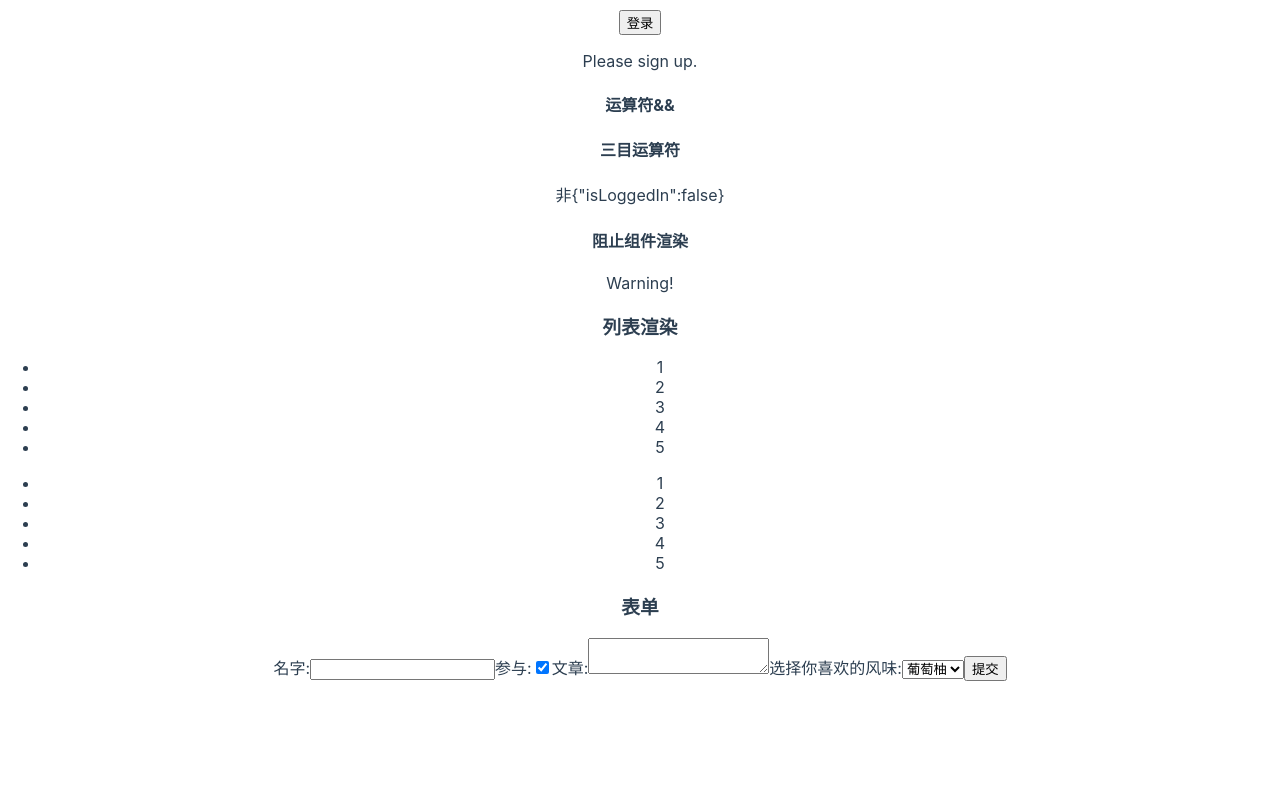
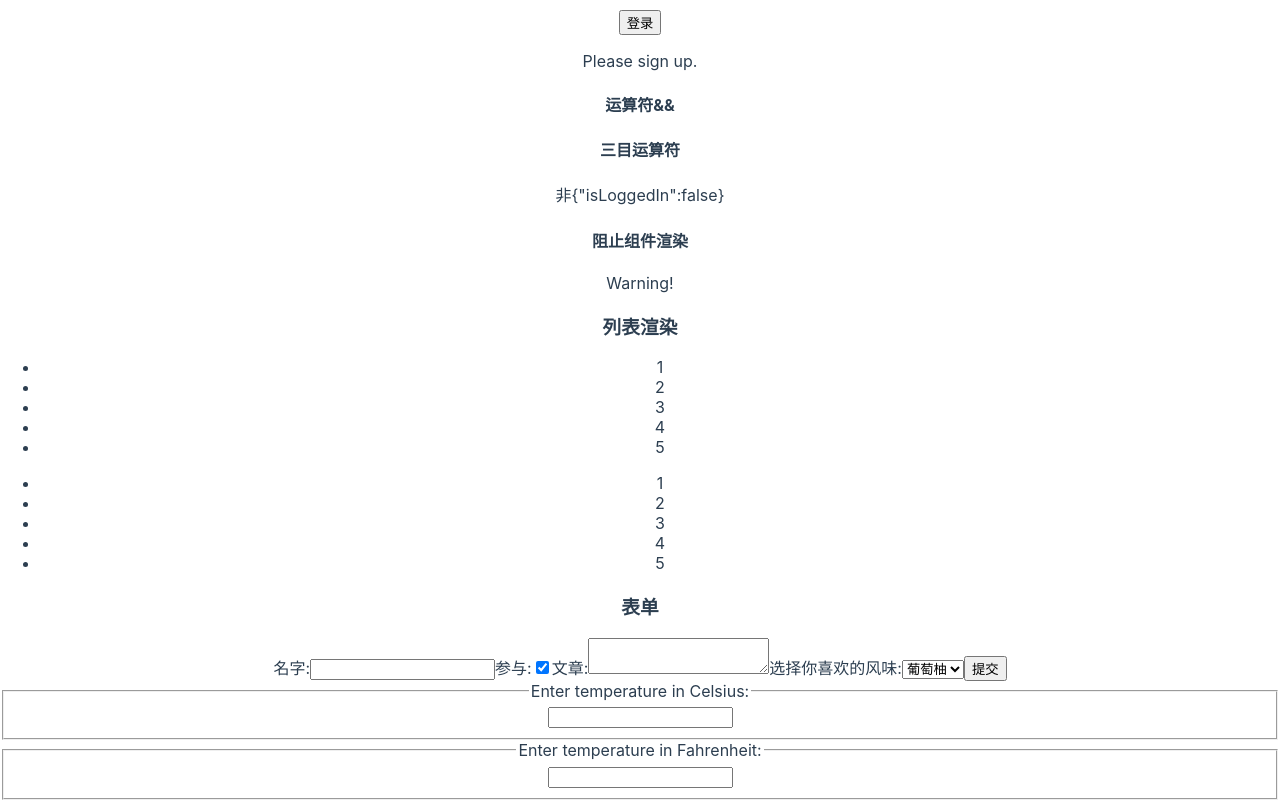
Before and after one commit to 11zouzouzou/react17Learn, a React (Vite) app: page / in a window 1280 px wide. Shown: the part 702-1502 px from the top of the page. Before the commit the page ends 1383 px from the top, so only its background shows below. Built offline with nearby package versions, Linux system fonts and the light colour scheme.

Commit message:
状态提升

```diff
--- a/src/components/ControlComp.tsx
+++ b/src/components/ControlComp.tsx
@@ -34,7 +34,7 @@ class ControlComp extends React.Component {
         <h4>运算符&&</h4>
         <p>{isLoggedIn && <h6>{JSON.stringify(this.state)}</h6>}</p>
         <h4>三目运算符</h4>
-        <p>{isLoggedIn ? <p>{JSON.stringify(this.state)}</p> : <p>{"非" + JSON.stringify(this.state)}</p>}</p>
+        {isLoggedIn ? <p>{JSON.stringify(this.state)}</p> : <p>{"非" + JSON.stringify(this.state)}</p>}
         <h4>阻止组件渲染</h4>
         <WarningBanner warn={!isLoggedIn}></WarningBanner>
       </div>
--- /dev/null
+++ b/src/components/temperatureComp/TemperatureInput.tsx
@@ -0,0 +1,36 @@
+import React from "react";
+interface TemperatureInfo {
+  temperature: string;
+  scale: SCALENAMEENUM;
+}
+export enum SCALENAMEENUM {
+  c = "Celsius",
+  f = "Fahrenheit",
+}
+class TemperatureInput extends React.Component<{ scale: SCALENAMEENUM; temperature: string; onTemperatureChange: (v: string) => void } | undefined> {
+  // state: TemperatureInfo;
+  constructor(props?: Readonly<{ scale: SCALENAMEENUM; temperature: string; onTemperatureChange: (v: string) => void }>) {
+    super(props);
+    this.handleChange = this.handleChange.bind(this);
+    // this.state = { temperature: "", scale: SCALENAMEENUM.c };
+  }
+
+  handleChange(e: any) {
+    // this.setState({ temperature: e.target.value });
+    this.props.onTemperatureChange(e.target.value);
+
+  }
+
+  render() {
+    const temperature = this.props.temperature;
+    const scale = this.props.scale;
+    return (
+      <fieldset>
+        <legend>Enter temperature in {scale}:</legend>
+        <input value={temperature} onChange={this.handleChange}></input>
+      </fieldset>
+    );
+  }
+}
+
+export { TemperatureInput };
--- /dev/null
+++ b/src/components/temperatureComp/index.tsx
@@ -0,0 +1,60 @@
+import React from "react";
+import { SCALENAMEENUM, TemperatureInput } from "./TemperatureInput";
+interface CalStateInfo {
+  temperature: string;
+  scale: SCALENAMEENUM;
+}
+class Calculator extends React.Component {
+  state: CalStateInfo;
+  constructor(props?: any) {
+    super(props);
+    this.handleCelsiusChange = this.handleCelsiusChange.bind(this);
+    this.handleFahrenheitChange = this.handleFahrenheitChange.bind(this);
+    this.state = { temperature: "", scale: SCALENAMEENUM.c };
+  }
+
+  handleCelsiusChange(temperature: string) {
+    this.setState({ scale: SCALENAMEENUM.c, temperature });
+  }
+
+  handleFahrenheitChange(temperature: string) {
+    this.setState({ scale: SCALENAMEENUM.f, temperature });
+  }
+
+  render() {
+    const scale = this.state.scale;
+    const temperature = this.state.temperature;
+    const celsius = scale !== SCALENAMEENUM.c ? tryConvert(temperature, toCelsius) : temperature;
+    const fahrenheit = scale !== SCALENAMEENUM.f ? tryConvert(temperature, toFahrenheit) : temperature;
+    //使用子组件调用父组件函数实现状态提升
+    return (
+      <div>
+        <TemperatureInput scale={SCALENAMEENUM.c}
+          temperature={celsius}
+          onTemperatureChange={this.handleCelsiusChange}/>
+        <TemperatureInput scale={SCALENAMEENUM.f}
+          temperature={fahrenheit}
+          onTemperatureChange={this.handleFahrenheitChange}/>
+      </div>
+    );
+  }
+}
+function tryConvert(temperature: string, convert: (v: number) => number) {
+  const input = parseFloat(temperature);
+  if (Number.isNaN(input)) {
+    return "";
+  }
+  const output = convert(input);
+  const rounded = Math.round(output * 1000) / 1000;
+  return rounded.toString();
+}
+
+function toCelsius(fahrenheit: number) {
+  return ((fahrenheit - 32) * 5) / 9;
+}
+
+function toFahrenheit(celsius: number) {
+  return (celsius * 9) / 5 + 32;
+}
+
+export { Calculator };
--- a/src/main.tsx
+++ b/src/main.tsx
@@ -9,6 +9,7 @@ import { Toggle } from "./components/ToggleComp";
 import { ControlComp } from "./components/ControlComp";
 import { ListControlComp } from "./components/ListComp";
 import { NameForm } from "./components/FormComp";
+import { Calculator } from "./components/temperatureComp";
 
 function tick() {
 	ReactDOM.render(
@@ -23,6 +24,7 @@ function tick() {
 			<ControlComp></ControlComp>
 			<ListControlComp></ListControlComp>
 			<NameForm></NameForm>
+			<Calculator></Calculator>
 		</React.StrictMode>,
 		document.getElementById("root")
 	);
```
